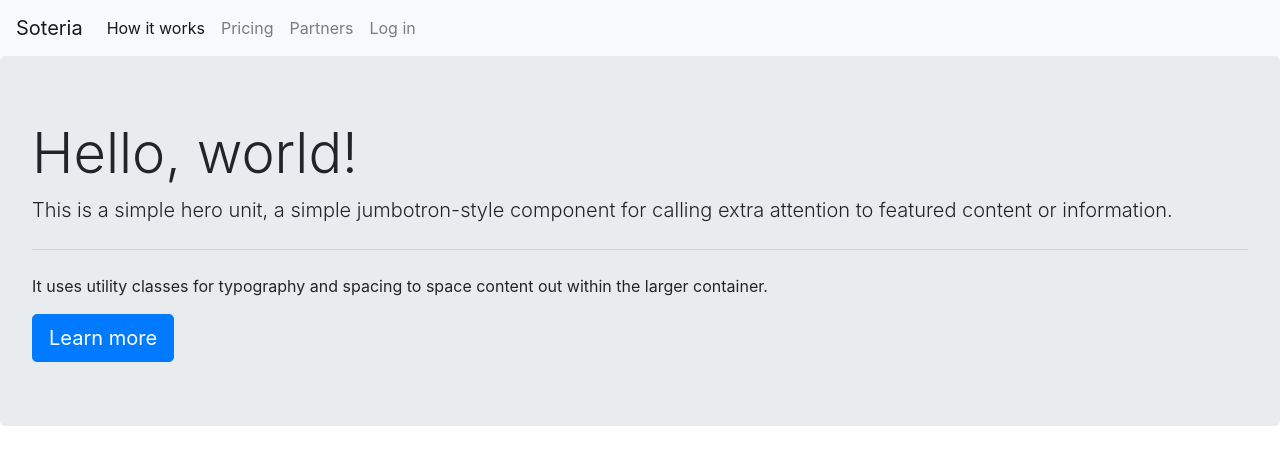
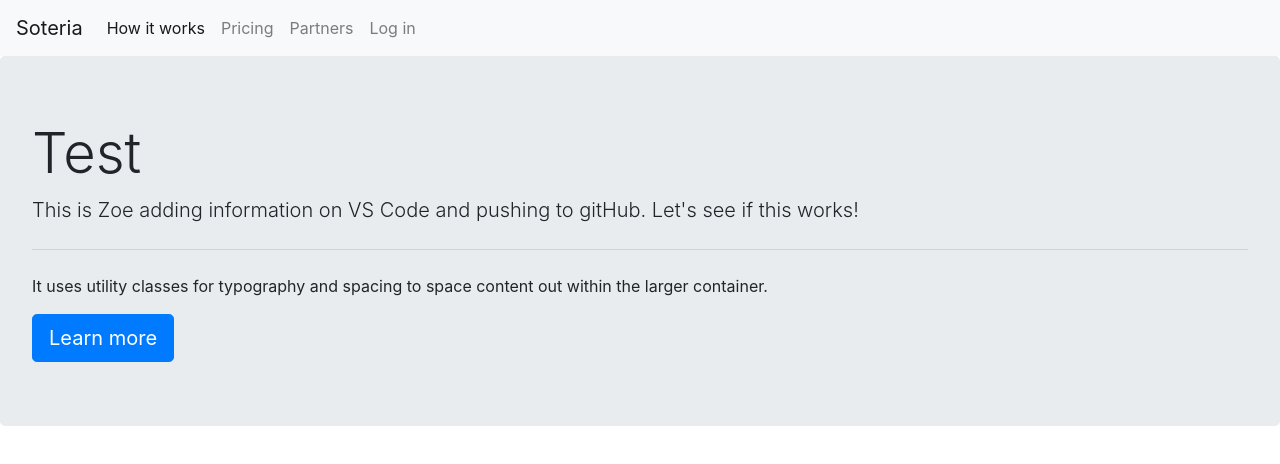
Before and after one commit to rymill515/Group-4---Final-Project, a plain HTML site: page index.html in a window 1280 px wide. Drawn offline with nearby package versions, Linux system fonts and the light colour scheme.

Commit message:
Zoe Test

```diff
--- a/index.html
+++ b/index.html
@@ -40,8 +40,8 @@
               <!-- Jumbotron -->
 
               <div class="jumbotron">
-                <h1 class="display-4">Hello, world!</h1>
-                <p class="lead">This is a simple hero unit, a simple jumbotron-style component for calling extra attention to featured content or information.</p>
+                <h1 class="display-4">Test</h1>
+                <p class="lead">This is Zoe adding information on VS Code and pushing to gitHub. Let's see if this works!</p>
                 <hr class="my-4">
                 <p>It uses utility classes for typography and spacing to space content out within the larger container.</p>
                 <a class="btn btn-primary btn-lg" href="#" role="button">Learn more</a>
```
